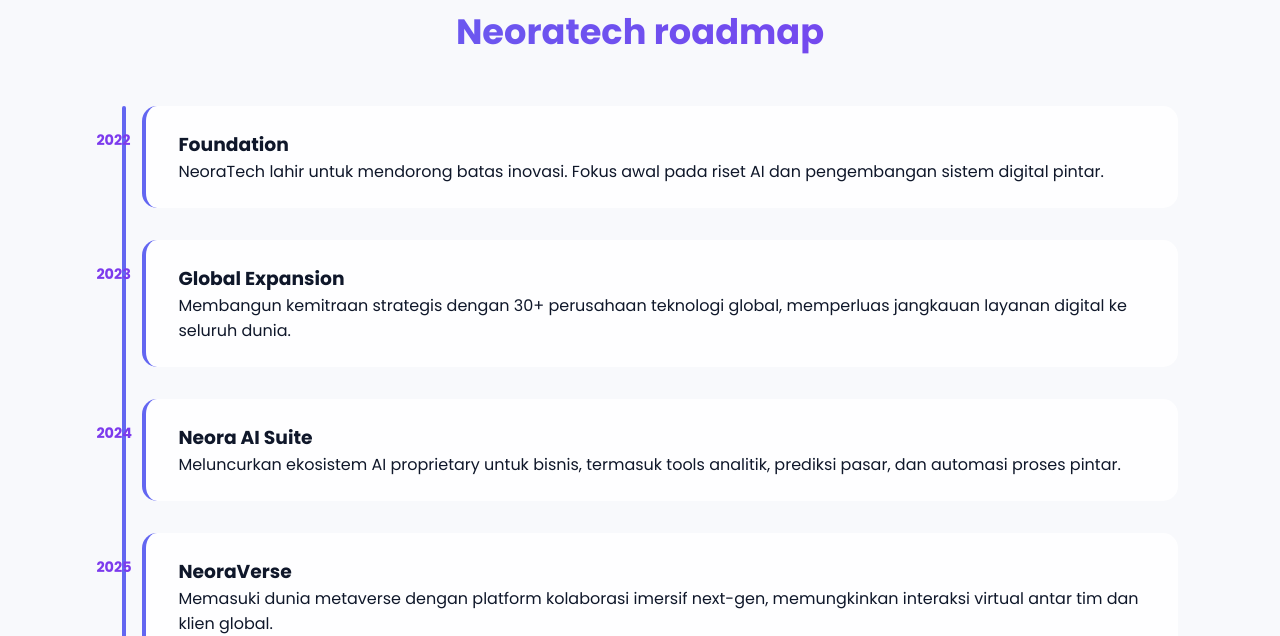
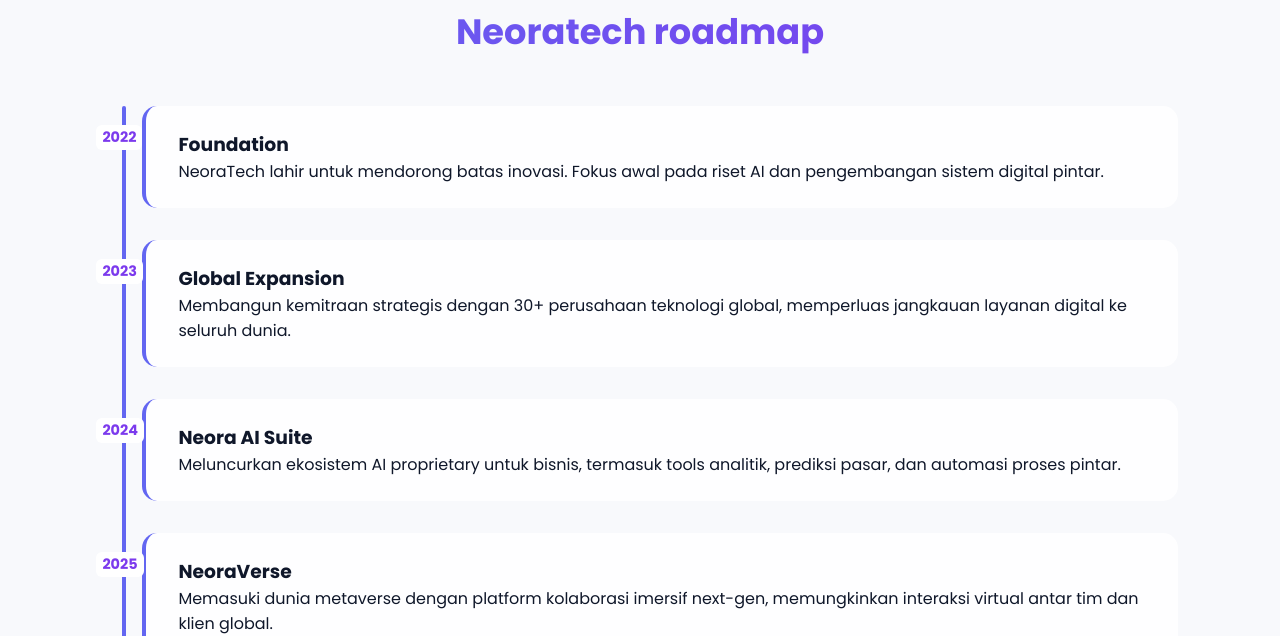
Before and after one commit to azrilgg/NeoraTech, a plain HTML site: page index.html in a window 1280 px wide. Shown: the part 5200-5836 px from the top of the page. Drawn offline with nearby package versions, Linux system fonts and the light colour scheme.

Commit message:
Update styles.css

```diff
--- a/styles.css
+++ b/styles.css
@@ -392,11 +392,14 @@ h2 {
 
 .milestone span {
   position: absolute;
-  left: -60px;
+  left: -28px;          /* lebih dekat ke garis */
+  top: 1.2rem;
   font-weight: 700;
   color: var(--secondary);
   font-size: 1rem;
-  top: 1.5rem;
+  background: #fff;
+  padding: 2px 6px;
+  border-radius: 6px;
 }
 
 .milestone:hover {
```
